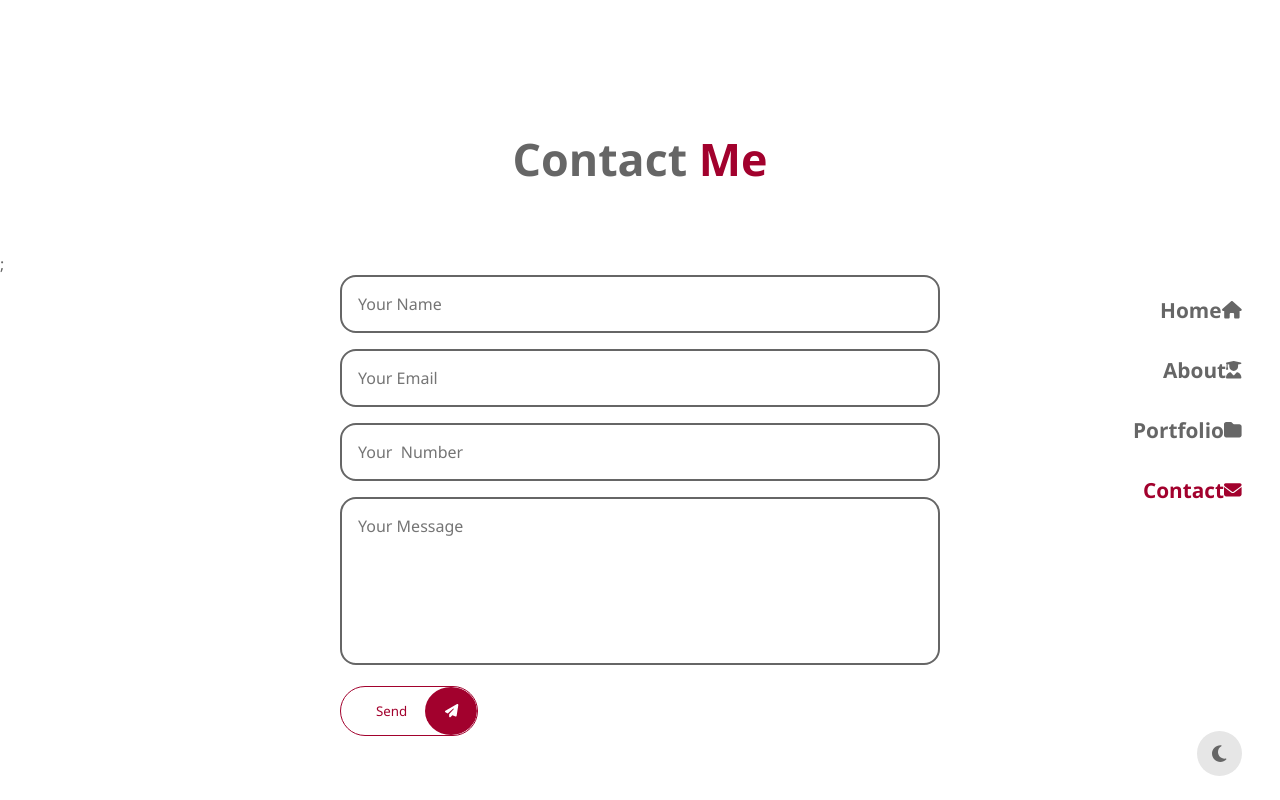
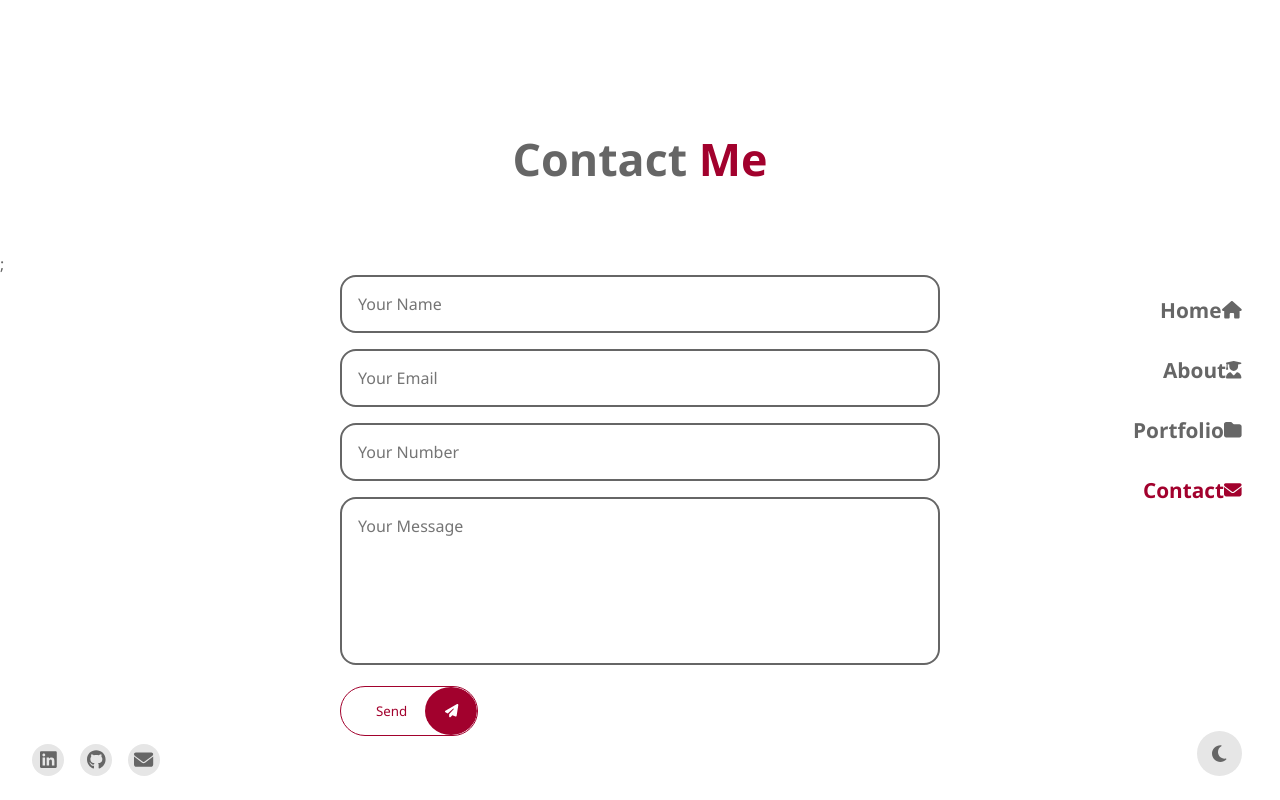
Before and after one commit to paskaeu25/amazing-portfolio, a React (Vite) app: page /contact in a window 1280 px wide. Shown: the top 800 px of the page. Built offline with nearby package versions, Linux system fonts and the light colour scheme.

Commit message:
created social icons component and added to router

```diff
--- /dev/null
+++ b/src/components/Social/Social.css
@@ -0,0 +1,34 @@
+.social {
+  position: fixed;
+  left: 3%;
+  bottom: 3%;
+  z-index: 100;
+
+  & span {
+    background: var(--color-light);
+    height: 2rem;
+    width: 2rem;
+    display: flex;
+    align-items: center;
+    justify-content: center;
+    font-size: 1.2rem;
+    border-radius: 50%;
+    margin-top: 0.7rem;
+    transition: var(--transition);
+    color: var(--color-dark);
+
+    &:hover {
+      background-color: var(--color-primary);
+      color: var(--color-white);
+    }
+  }
+}
+
+/* Media Queries */
+@media (min-width: 737px) {
+  .social {
+    left: 2rem;
+    display: flex;
+    gap: 1rem;
+  }
+}
--- /dev/null
+++ b/src/components/Social/Social.jsx
@@ -0,0 +1,39 @@
+import './Social.css';
+
+// Fontawesome import
+import { FontAwesomeIcon } from '@fortawesome/react-fontawesome';
+import { faGithub, faLinkedin } from '@fortawesome/free-brands-svg-icons';
+import { faEnvelope } from '@fortawesome/free-solid-svg-icons';
+
+export default function Social() {
+  return (
+    <>
+      <ul className="social">
+        <li>
+          <a
+            target="_blank"
+            href="https://www.linkedin.com/in/pavelas-bulatovas/"
+          >
+            <span>
+              <FontAwesomeIcon icon={faLinkedin} />
+            </span>
+          </a>
+        </li>
+        <li>
+          <a target="_blank" href="https://github.com/paskaeu25">
+            <span>
+              <FontAwesomeIcon icon={faGithub} />
+            </span>
+          </a>
+        </li>
+        <li>
+          <a target="_blank" href="mailto:bulatovp9@gmail.com">
+            <span>
+              <FontAwesomeIcon icon={faEnvelope} />
+            </span>
+          </a>
+        </li>
+      </ul>
+    </>
+  );
+}
--- a/src/components/Theme/Theme.jsx
+++ b/src/components/Theme/Theme.jsx
@@ -2,7 +2,7 @@ import './Theme.css';
 
 // Fontawesome import
 import { FontAwesomeIcon } from '@fortawesome/react-fontawesome';
-import { faMoon, faN } from '@fortawesome/free-solid-svg-icons';
+import { faMoon } from '@fortawesome/free-solid-svg-icons';
 
 // UseEffect & UseState import
 import { useState, useEffect } from 'react';
--- a/src/pages/Contact/Contact.jsx
+++ b/src/pages/Contact/Contact.jsx
@@ -13,10 +13,13 @@ export default function Contact() {
       <section>
         <HeadingText title={'Contact'} titlePrimary={'Me'} />;
         <div className="container contact-container">
-          <form action="#">
+          <form
+            action="https://formsubmit.co/40d4738fceaae57e942bf0953995ffd0"
+            method="POST"
+          >
             <input type="text" required placeholder="Your Name" />
             <input type="email" required placeholder="Your Email" />
-            <input type="tel" required placeholder="Your  Number" />
+            <input type="tel" required placeholder="Your Number" />
             <textarea
               name="message"
               id="message"
--- a/src/router/router.jsx
+++ b/src/router/router.jsx
@@ -9,12 +9,14 @@ import Contact from '../pages/Contact/Contact';
 // Import components:
 import Nav from '../components/Nav/Nav';
 import Theme from '../components/Theme/Theme';
+import Social from '../components/Social/Social';
 
 export default function router() {
   return (
     <BrowserRouter>
       <Nav />
       <Theme />
+      <Social />
       <Routes>
         <Route path="/" element={<Home />} />
         <Route path="/about" element={<About />} />
```
